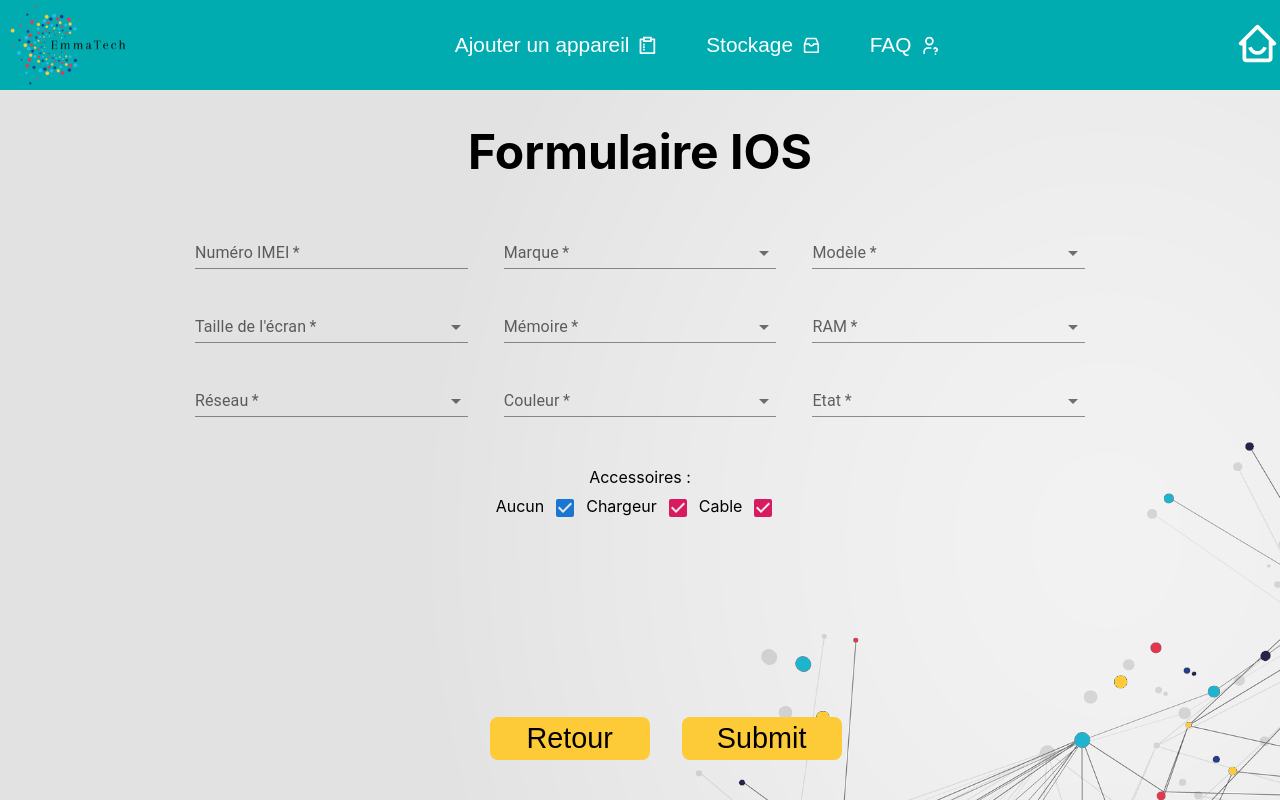
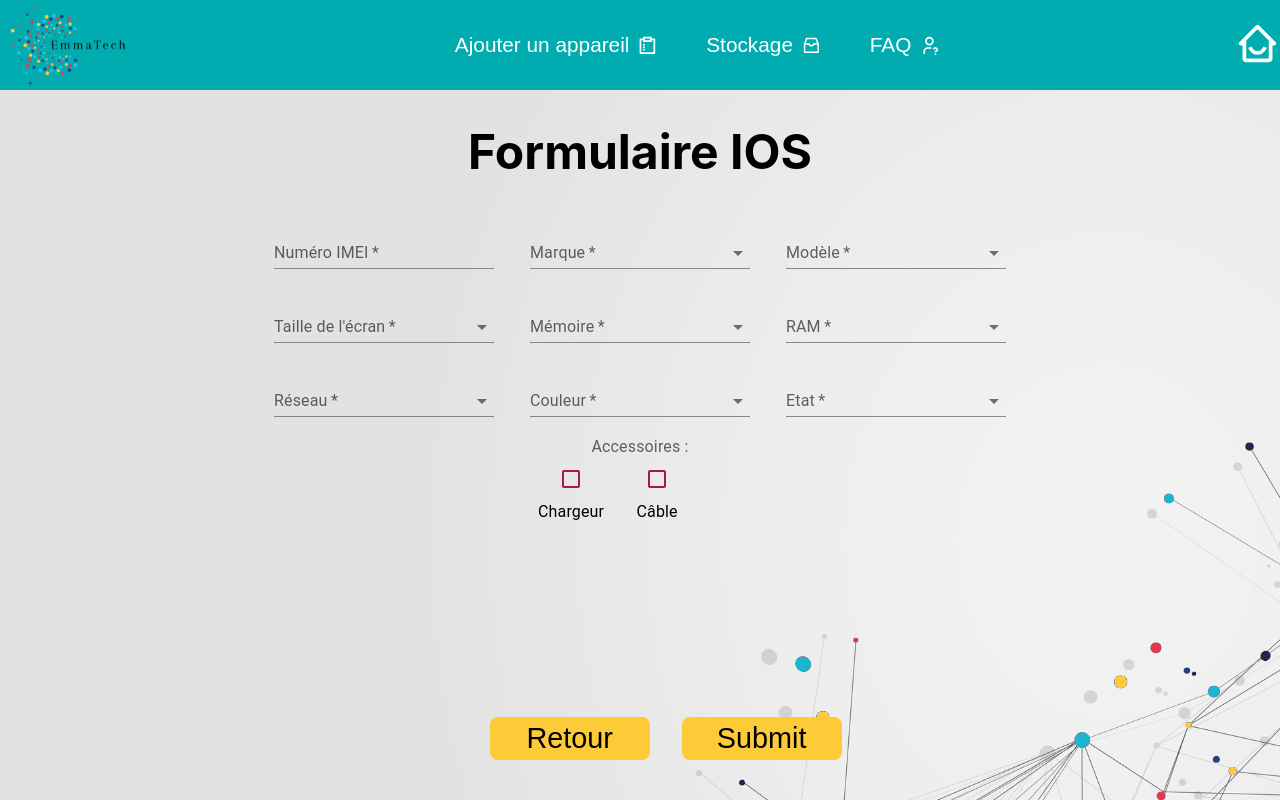
Before and after one commit to Elodie0530/EmmaTech, a React (Vite) app in the folder frontend/: page /ios in a window 1280 px wide. Built offline with nearby package versions, Linux system fonts and the light colour scheme.

Commit message:
Update Css

```diff
--- a/frontend/src/pages/Android.jsx
+++ b/frontend/src/pages/Android.jsx
@@ -8,6 +8,9 @@ import {
   FormControl,
   Select,
   Checkbox,
+  FormLabel,
+  FormGroup,
+  FormControlLabel,
 } from "@mui/material";
 import Navbar from "../components/Navbar";
 import survey from "../styles/Survey.module.scss";
@@ -35,7 +38,7 @@ export default function Android() {
       "Galaxy A14",
       "galaxy A54",
       "Galaxy M23",
-      "Galaxy S21",
+      "Galaxy S22",
     ],
     Google: ["Pixel 3", "Pixel 4", "Pixel 6", "Pixel 6a", "Pixel 7"],
     Lg: ["G7", "G8", "G11", "V20", "V40"],
@@ -227,13 +230,16 @@ export default function Android() {
             </Select>
           </FormControl>
 
-          <div className={survey.cat10}>
-            <p label="Top">Accessoires :</p>
-            <label htmlFor="accessory">Aucun</label>
-            <Checkbox defaultChecked />
-            <label htmlFor="accessory">Chargeur</label>
+          <FormControl className={survey.cat10}>
+            <FormLabel label="Top">Accessoires :</FormLabel>
+            <FormGroup aria-label="position" row>
+              <FormControlLabel
+                htmlFor="accessory"
+                value="Chargeur"
+                label="Chargeur"
+                labelPlacement="bottom"
+                control={
                   <Checkbox
-              defaultChecked
                     sx={{
                       color: pink[800],
                       "&.Mui-checked": {
@@ -241,9 +247,15 @@ export default function Android() {
                       },
                     }}
                   />
-            <label htmlFor="accessory">Cable</label>
+                }
+              />
+              <FormControl
+                htmlFor="accessory"
+                value="Chargeur"
+                label="Chargeur"
+                labelPlacement="bottom"
+                control={
                   <Checkbox
-              defaultChecked
                     sx={{
                       color: pink[800],
                       "&.Mui-checked": {
@@ -251,7 +263,11 @@ export default function Android() {
                       },
                     }}
                   />
-          </div>
+                }
+              />
+            </FormGroup>
+          </FormControl>
+
           <div className={survey.buttons}>
             <Link to="/ajoute-un-appareil">
               <button className={survey.cat12} type="button">
--- a/frontend/src/pages/Ios.jsx
+++ b/frontend/src/pages/Ios.jsx
@@ -8,6 +8,9 @@ import {
   FormControl,
   Select,
   Checkbox,
+  FormControlLabel,
+  FormLabel,
+  FormGroup,
 } from "@mui/material";
 import Navbar from "../components/Navbar";
 import survey from "../styles/Survey.module.scss";
@@ -247,13 +250,30 @@ export default function Ios() {
             </Select>
           </FormControl>
 
-          <div className={survey.cat10}>
-            <p>Accessoires :</p>
-            <label htmlFor="accessory">Aucun</label>
-            <Checkbox defaultChecked />
-            <label htmlFor="accessory">Chargeur</label>
+          <FormControl className={survey.cat10}>
+            <FormLabel>Accessoires :</FormLabel>
+            <FormGroup aria-label="position" row>
+              <FormControlLabel
+                htmlFor="accessory"
+                value="Chargeur"
+                label="Chargeur"
+                labelPlacement="bottom"
+                control={
                   <Checkbox
-              defaultChecked
+                    sx={{
+                      color: pink[800],
+                      "&.Mui-checked": { color: pink[600] },
+                    }}
+                  />
+                }
+              />
+              <FormControlLabel
+                htmlFor="accessory"
+                value="Câble"
+                label="Câble"
+                labelPlacement="bottom"
+                control={
+                  <Checkbox
                     sx={{
                       color: pink[800],
                       "&.Mui-checked": {
@@ -261,17 +281,10 @@ export default function Ios() {
                       },
                     }}
                   />
-            <label htmlFor="accessory">Cable</label>
-            <Checkbox
-              defaultChecked
-              sx={{
-                color: pink[800],
-                "&.Mui-checked": {
-                  color: pink[600],
-                },
-              }}
+                }
               />
-          </div>
+            </FormGroup>
+          </FormControl>
 
           <div className={survey.buttons}>
             <Link to="/ajoute-un-appareil">
```
Lines whose indentation alone changed are shown as unchanged.
